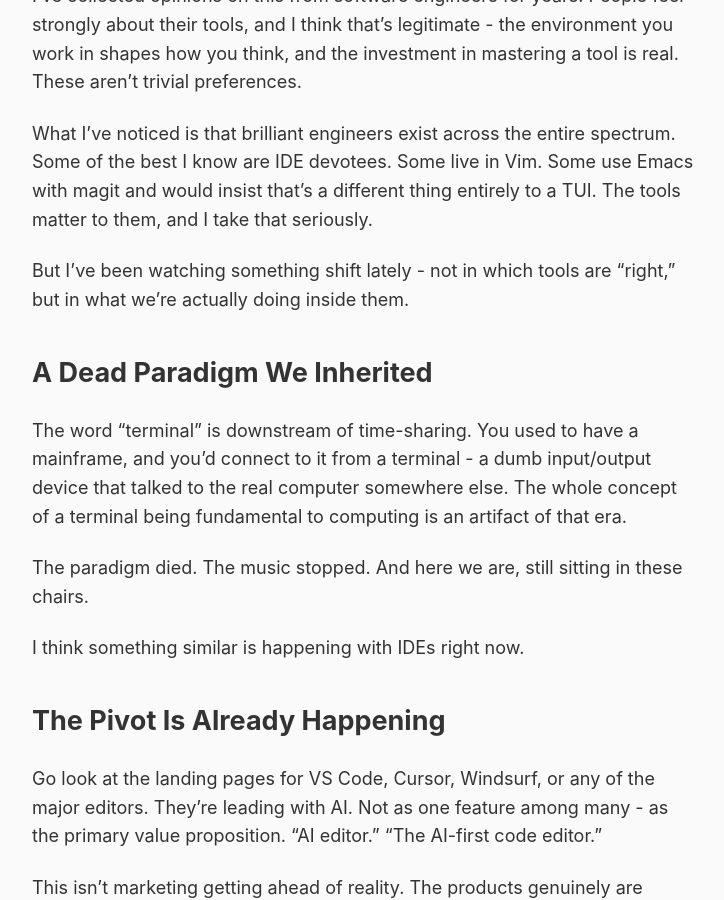
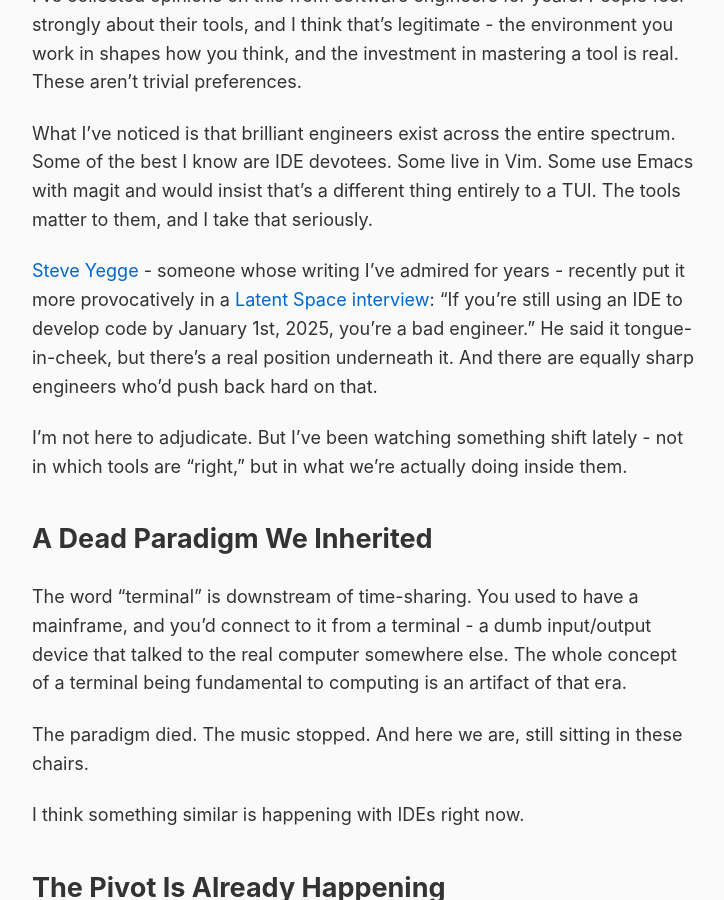
Before and after one commit to rob137/rob137.github.io, a Jekyll site: the page built from _posts/2026-01-02-the-music-stopped.md, in a window 1280 px wide and 900 px high, scrolled down 350 px. Shown: the whole window, without its empty margins (275-999 px from the left). Built offline with Jekyll 4.4.1, drawn with Linux system fonts in a browser that asks for light colours.

Commit message:
Add Steve Yegge quote and Latent Space reference

```diff
--- a/_posts/2026-01-02-the-music-stopped.md
+++ b/_posts/2026-01-02-the-music-stopped.md
@@ -11,7 +11,9 @@
 
 What I've noticed is that brilliant engineers exist across the entire spectrum. Some of the best I know are IDE devotees. Some live in Vim. Some use Emacs with magit and would insist that's a different thing entirely to a TUI. The tools matter to them, and I take that seriously.
 
-But I've been watching something shift lately - not in which tools are "right," but in what we're actually doing inside them.
+[Steve Yegge](https://en.wikipedia.org/wiki/Steve_Yegge) - someone whose writing I've admired for years - recently put it more provocatively in a [Latent Space interview](https://open.spotify.com/episode/20iTChEyuXaXryZOVAJoSi): "If you're still using an IDE to develop code by January 1st, 2025, you're a bad engineer." He said it tongue-in-cheek, but there's a real position underneath it. And there are equally sharp engineers who'd push back hard on that.
+
+I'm not here to adjudicate. But I've been watching something shift lately - not in which tools are "right," but in what we're actually doing inside them.
 
 ## A Dead Paradigm We Inherited
 
```
